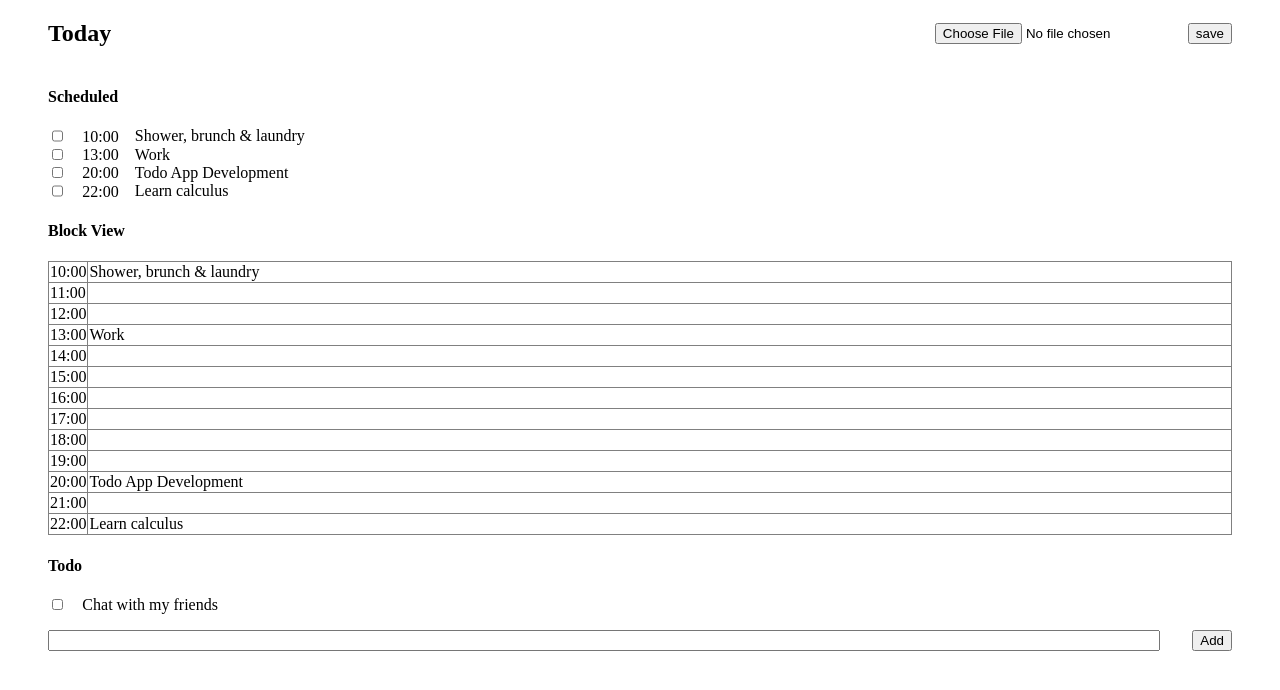
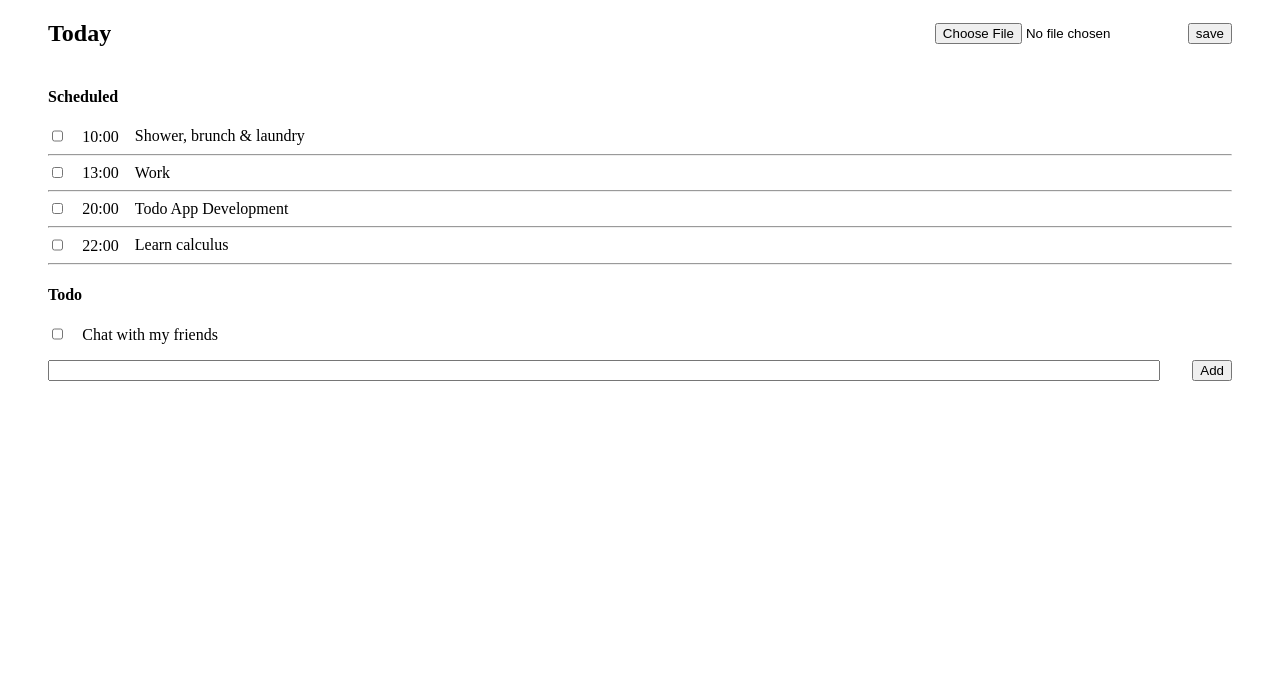
Before and after one commit to Ratioho/eunomia-web, a React (Create React App) app: page / in a window 1280 px wide. Shown: the top 690 px of the page. Built offline with nearby package versions, Linux system fonts and the light colour scheme.

Commit message:
feat: i dont know what i did last week

```diff
--- a/src/index.jsx
+++ b/src/index.jsx
@@ -105,10 +105,16 @@ const TodoList = () => {
       <Main>
         <h4>Scheduled</h4>
         {filteredList.map((item, index) => (
+          <>
           <ListItem item = {item} key = {index}></ListItem>
+          <hr />
+          </>
         ))}
-        <h4>Block View</h4>
-        <BlockView l = {filteredList} />
+
+        {/* 暂时不写 */}
+        {/* <h4>Block View</h4>
+        <BlockView l = {filteredList} /> */}
+
         <h4>Todo</h4>
         {todo.map((item, index) => (
           <Item item = {item} key = {index}></Item>
```
Also changed, not shown: 1 other file (tests, documents, lock files or other folders).
